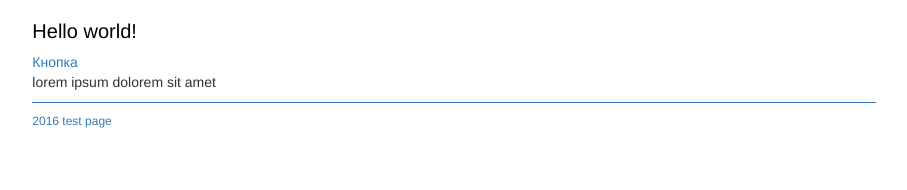
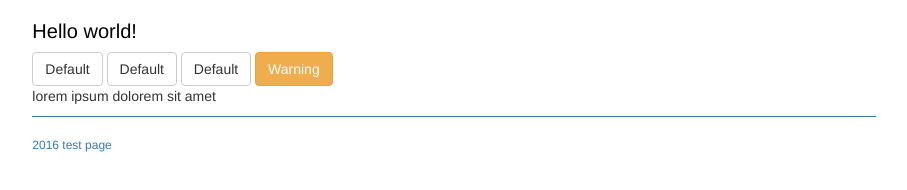
Before and after one commit to Kostomarov/bootstrap-tmplate, a website: page index.html in a window 1280 px wide. Shown: the whole page, without its empty margins (186-1093 px from the left). Drawn offline with Linux system fonts and the light colour scheme.

Commit message:
changes test

```diff
--- a/index.html
+++ b/index.html
@@ -10,7 +10,11 @@
         <div class="row">
             <div class="col-md-8 col-md-offset-2">
                 <h2 class="title">Hello world!</h2>
-                <a class="btn-white">Кнопка</a>
+
+                <button type="button" class="btn btn-default">Default</button>
+                <button type="button" class="btn btn-default">Default</button>
+                <button type="button" class="btn btn-default">Default</button>
+                <button type="button" class="btn btn-warning">Warning</button>
 
                 <p class="text">
                     lorem ipsum dolorem sit amet
--- a/less/style.less
+++ b/less/style.less
@@ -13,5 +13,6 @@
     color: @brand-primary;
     font-size: 12px;
     border-top: 1px solid @brand-primary;
-    padding-top: 10px;
+    padding-top: 20px;
+
 }
```
Also changed, not shown: css/style.css, 1 other file.
